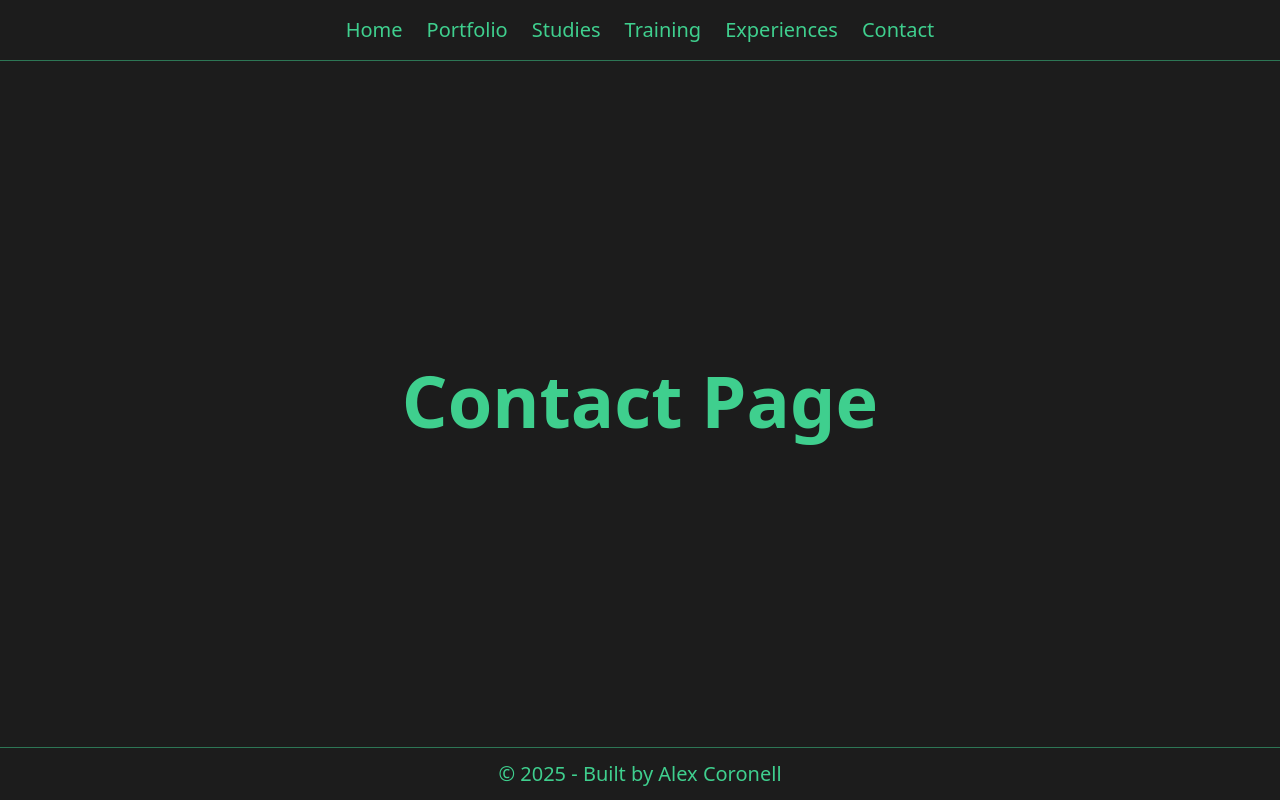
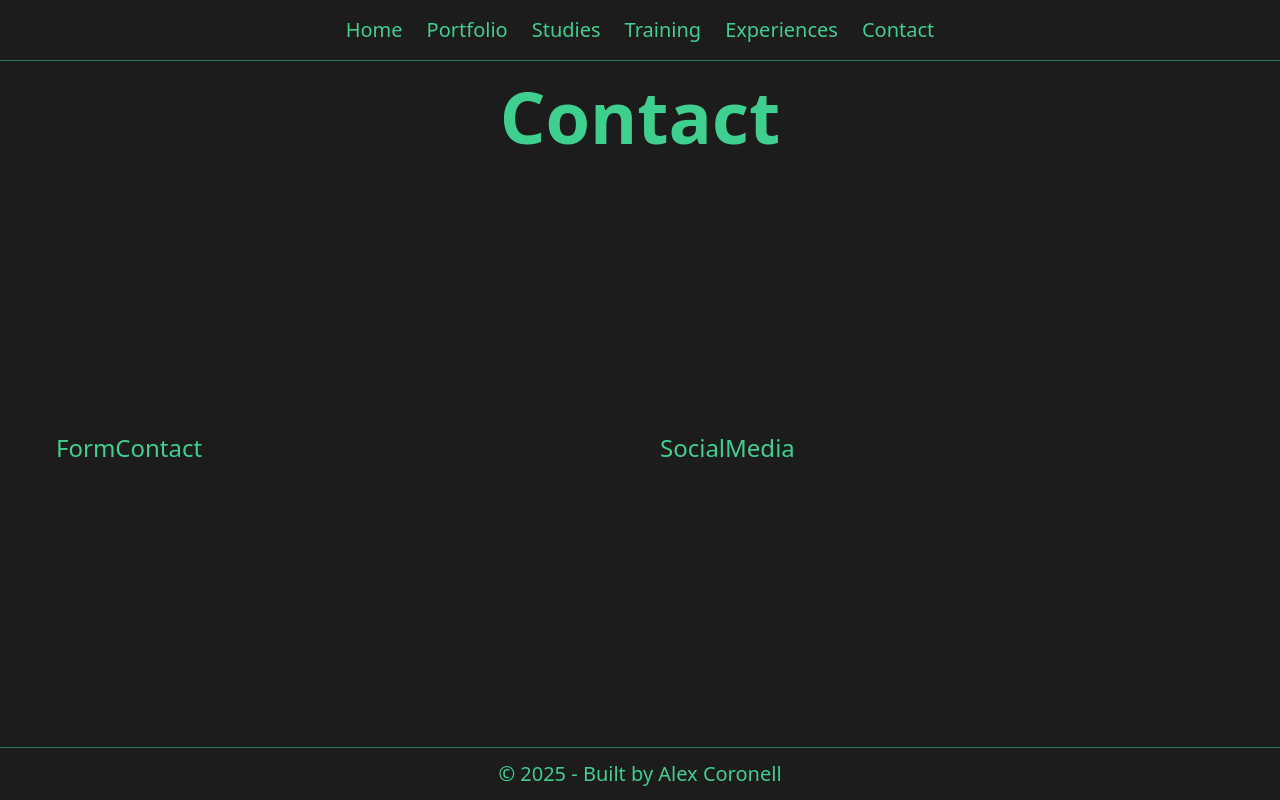
Before and after one commit to alexcoronell/cms-curriculum-sveltekit-supabase, a SvelteKit app: page /contact in a window 1280 px wide. Built offline with nearby package versions, Linux system fonts and the light colour scheme.

Commit message:
Contact page basic layout

```diff
--- /dev/null
+++ b/src/lib/components/shared/ContactForm.svelte
@@ -0,0 +1 @@
+<h3>FormContact</h3>
--- /dev/null
+++ b/src/lib/components/shared/SocialMedia.svelte
@@ -0,0 +1 @@
+<h3>SocialMedia</h3>
--- a/src/routes/contact/+page.svelte
+++ b/src/routes/contact/+page.svelte
@@ -1 +1,19 @@
-<h1>Contact Page</h1>
+<script lang="ts">
+    import PublicPagesLayout from "$components/shared/PublicPagesLayout.svelte";
+    import ContactForm from "$components/shared/ContactForm.svelte";
+    import SocialMedia from "$components/shared/SocialMedia.svelte";
+    const title = 'Contact';
+</script>
+
+<PublicPagesLayout {title}>
+    <div class="Contact">
+        <ContactForm />
+        <SocialMedia />
+    </div>
+</PublicPagesLayout>
+
+<style>
+    .Contact {
+        @apply lg:grid lg:grid-cols-2 gap-x-10 h-full items-center;
+    }
+</style>
```
